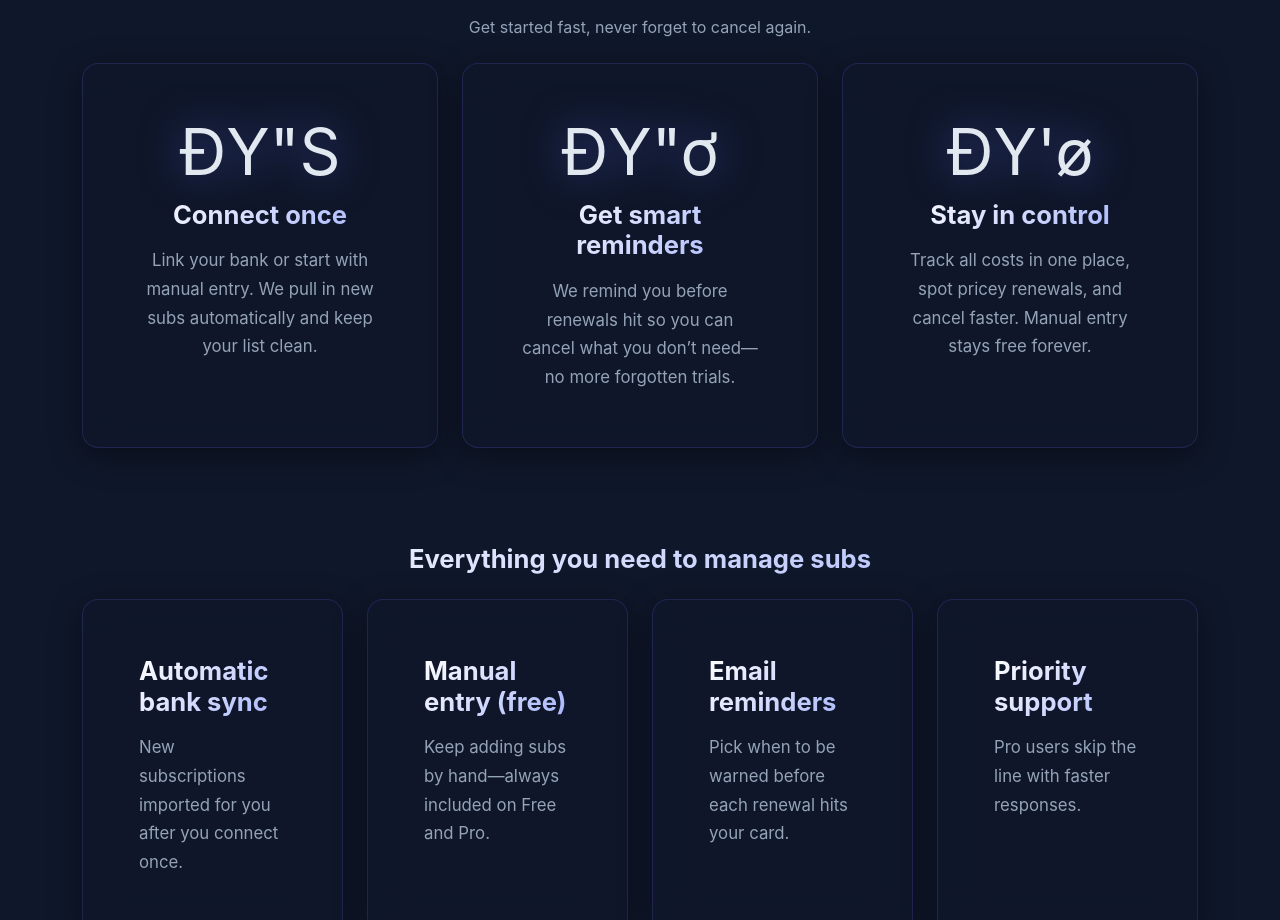
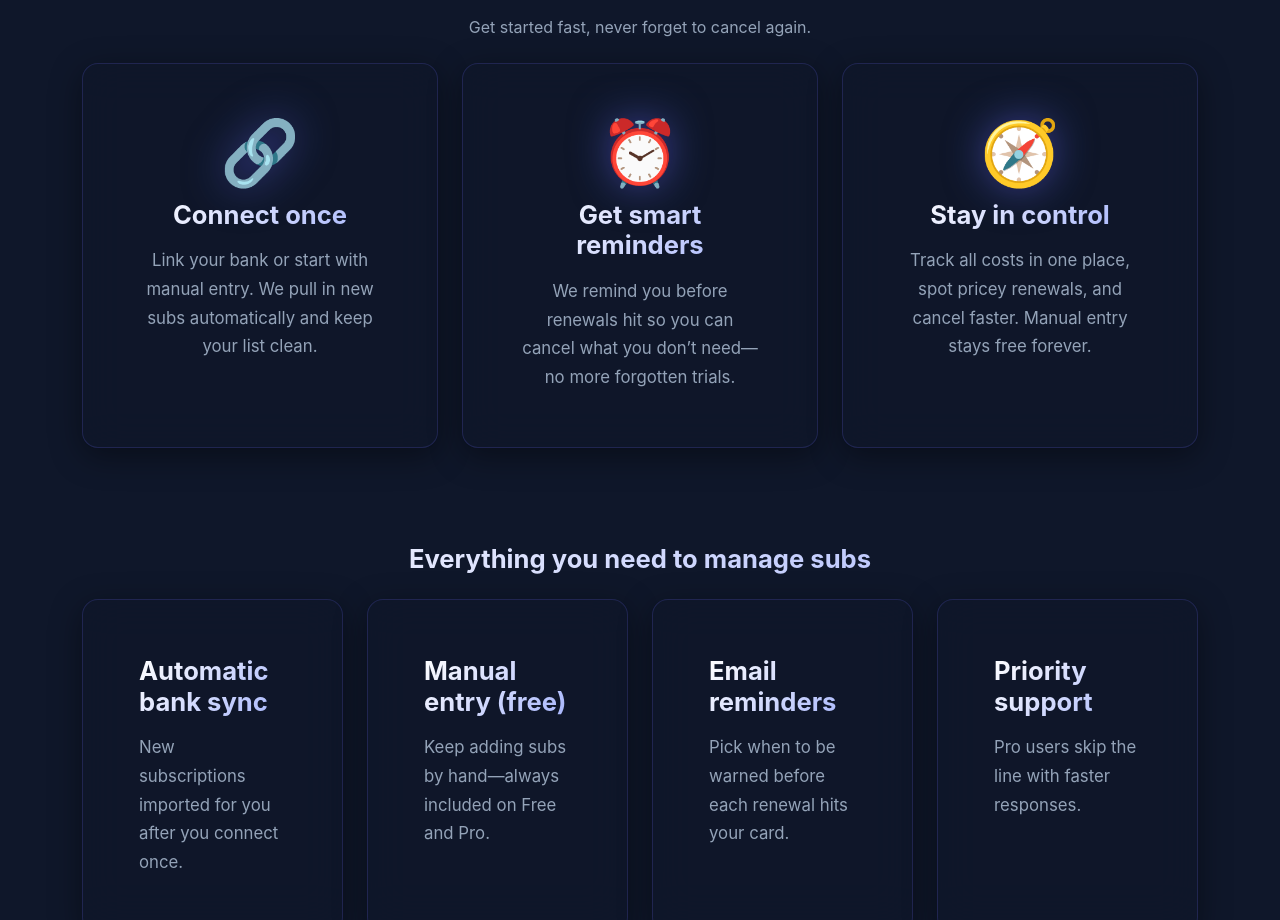
Before and after one commit to jankln/tracksub, a React (Create React App) app in the folder frontend/: page /welcome in a window 1280 px wide. Shown: the part 800-1720 px from the top of the page. Built offline with nearby package versions, Linux system fonts and the light colour scheme.

Commit message:
Use clean outlined icons on welcome steps

```diff
--- a/frontend/src/pages/WelcomePage.tsx
+++ b/frontend/src/pages/WelcomePage.tsx
@@ -76,9 +76,7 @@ const WelcomePage = () => {
             <Col md={4} className="fade-in">
               <Card className="feature-card h-100 text-center">
                 <Card.Body>
-                  <div className="feature-icon mb-3">
-                    ĐY"S
-                  </div>
+                  <div className="feature-icon mb-3">🔗</div>
                   <Card.Title className="feature-title">Connect once</Card.Title>
                   <Card.Text className="feature-description">
                     Link your bank or start with manual entry. We pull in new subs automatically and keep your list clean.
@@ -90,9 +88,7 @@ const WelcomePage = () => {
             <Col md={4} className="fade-in">
               <Card className="feature-card h-100 text-center">
                 <Card.Body>
-                  <div className="feature-icon mb-3">
-                    ĐY"ơ
-                  </div>
+                  <div className="feature-icon mb-3">⏰</div>
                   <Card.Title className="feature-title">Get smart reminders</Card.Title>
                   <Card.Text className="feature-description">
                     We remind you before renewals hit so you can cancel what you don’t need—no more forgotten trials.
@@ -104,9 +100,7 @@ const WelcomePage = () => {
             <Col md={4} className="fade-in">
               <Card className="feature-card h-100 text-center">
                 <Card.Body>
-                  <div className="feature-icon mb-3">
-                    ĐY'ø
-                  </div>
+                  <div className="feature-icon mb-3">🧭</div>
                   <Card.Title className="feature-title">Stay in control</Card.Title>
                   <Card.Text className="feature-description">
                     Track all costs in one place, spot pricey renewals, and cancel faster. Manual entry stays free forever.
```
